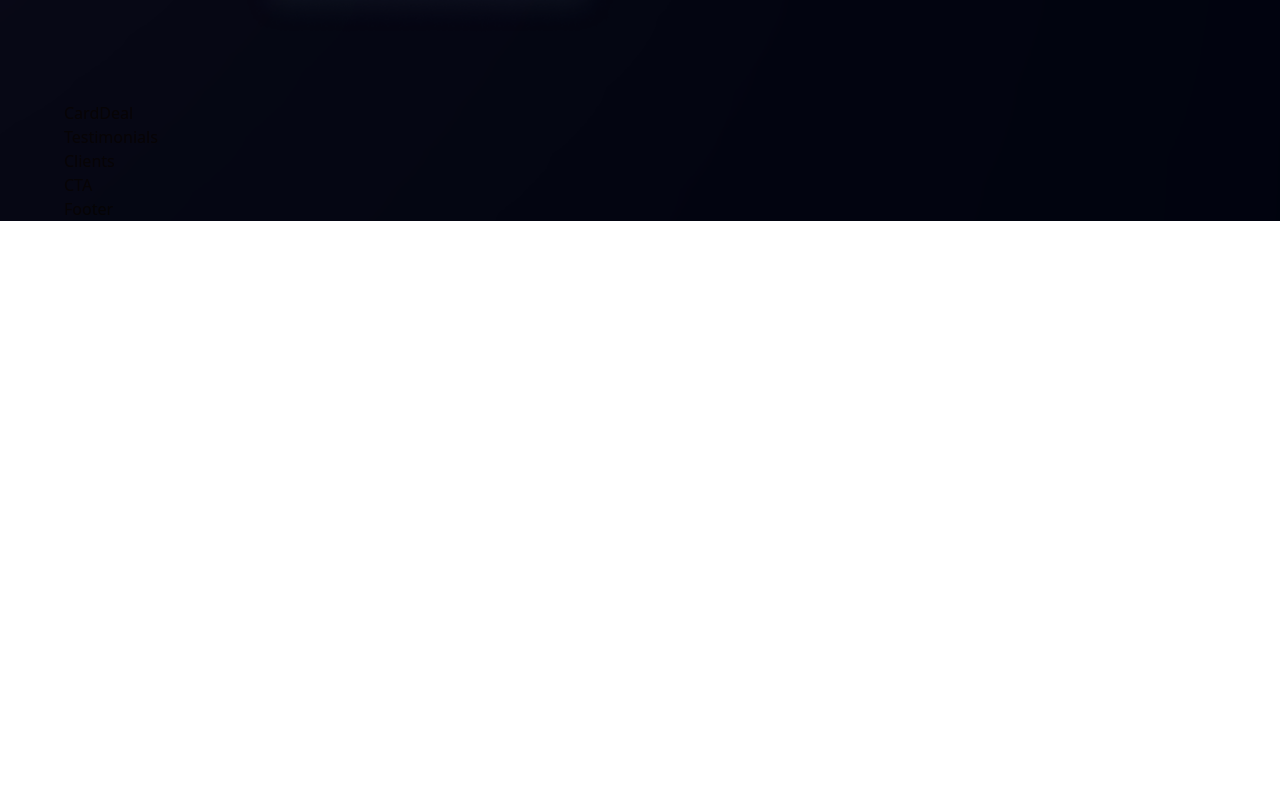
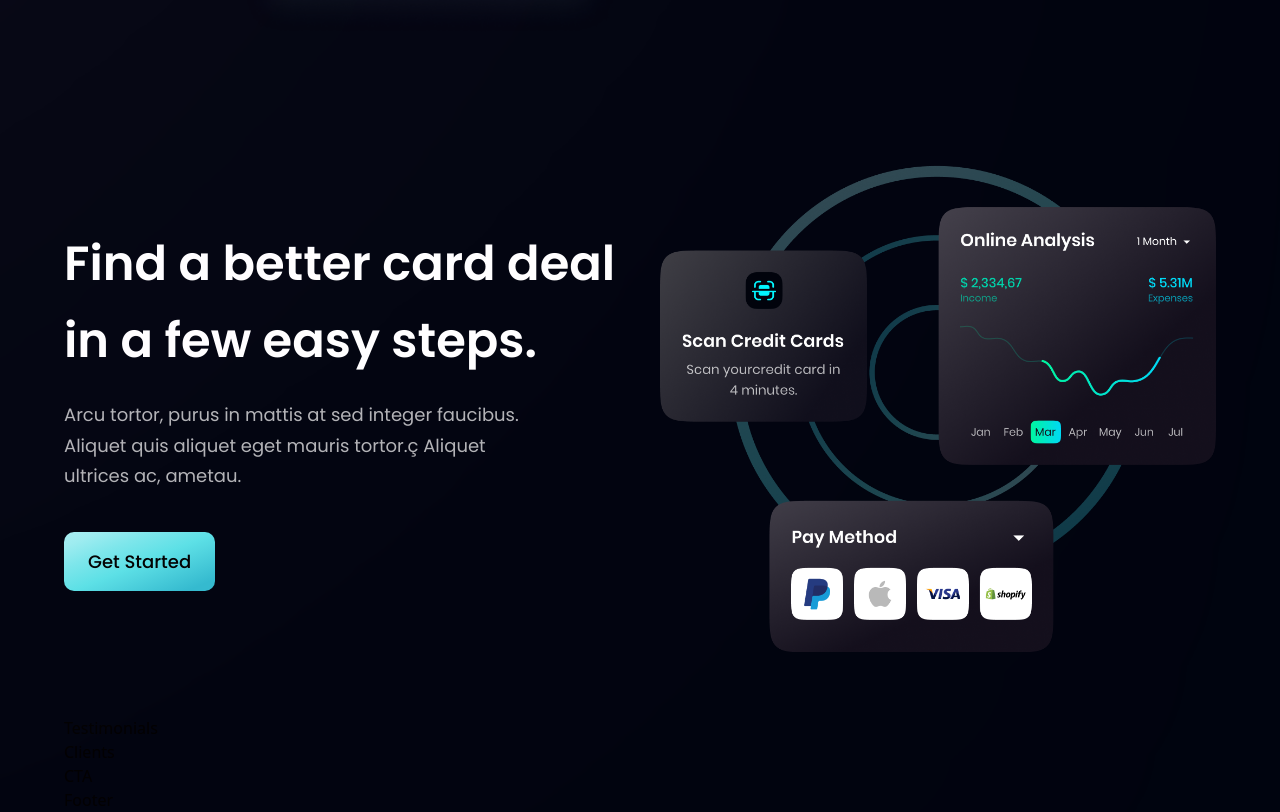
Before and after one commit to Fraigoza200/Modern-Website, a React (Create React App) app: page / in a window 1280 px wide. Shown: the part 2088-2900 px from the top of the page. Before the commit the page ends 2309 px from the top, so only its background shows below. Built offline with nearby package versions, Linux system fonts and the light colour scheme.

Commit message:
Card section

```diff
--- a/src/components/Button.jsx
+++ b/src/components/Button.jsx
@@ -4,7 +4,7 @@
   return (
     <button
       type="button"
-      className={`py-4 px-6 bg-blue-gradient font-poppins font-medium text-[18px] text-primnary outline-none ${styles}`}
+      className={`py-4 px-6 bg-blue-gradient font-poppins font-medium text-[18px] text-primnary outline-none ${styles} rounded-[10px]`}
     >
       Get Started
     </button>
--- a/src/components/CardDeal.jsx
+++ b/src/components/CardDeal.jsx
@@ -1,9 +1,27 @@
-import React from 'react'
+import { card } from '../assets';
+import styles, { layout } from '../style';
+import Button from './Button';
 
-const CardDeal = () => {
-  return (
-    <div>CardDeal</div>
-  )
-}
+const CardDeal = () => (
+  <section className={layout.section}>
+    <div className={layout.sectionInfo}>
+      <h2 className={styles.heading2}>
+        Find a better card deal <br className="sm:block hidden" /> in a few easy
+        steps.
+      </h2>
+      <p className={`${styles.paragraph} max-w-[470px] mt-5`}>
+        Arcu tortor, purus in mattis at sed integer faucibus. Aliquet quis
+        aliquet eget mauris tortor.ç Aliquet ultrices ac, ametau.
+      </p>
 
-export default CardDeal
+    <Button styles="mt-10"/>
+    </div>
+
+    <div className={layout.sectionImg}>
+      <img src={card} alt="card"  className='w-[100%] h-[100%]'/>
+    </div>
+
+  </section>
+);
+
+export default CardDeal;
```
